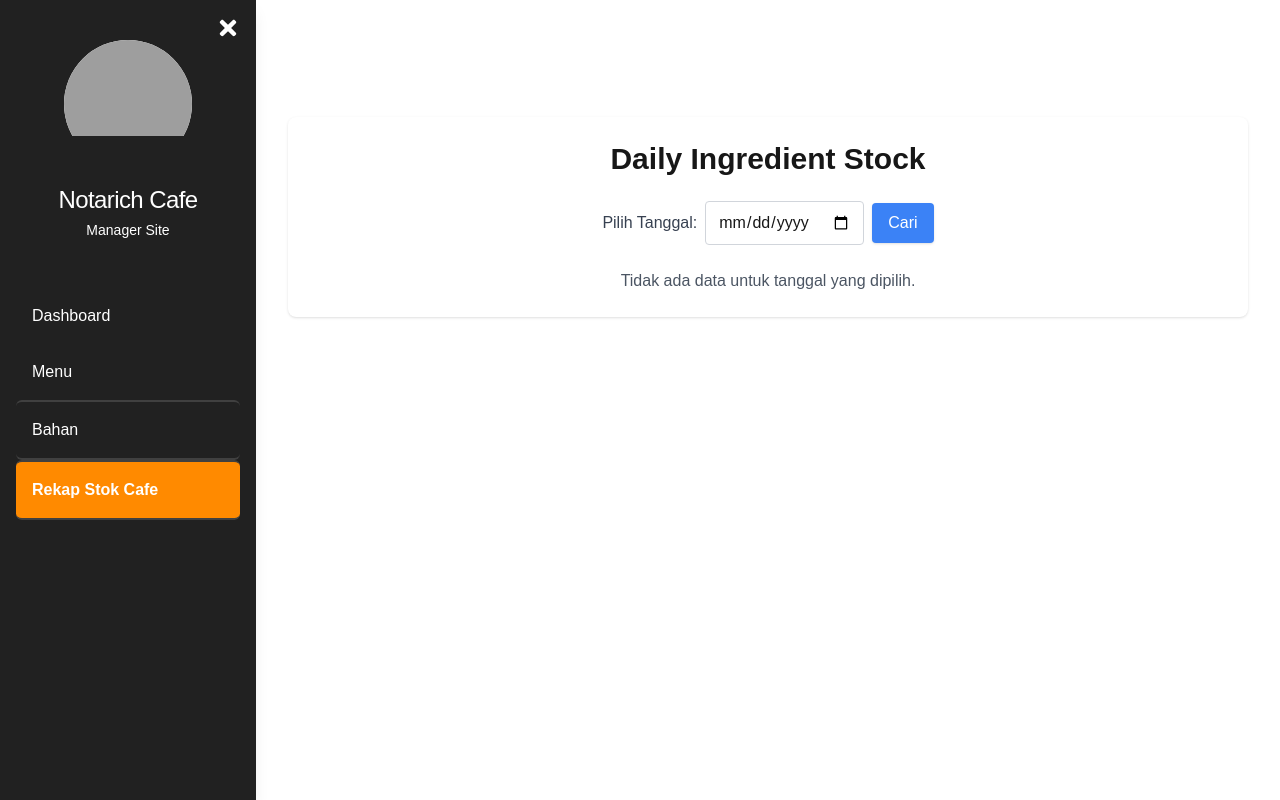
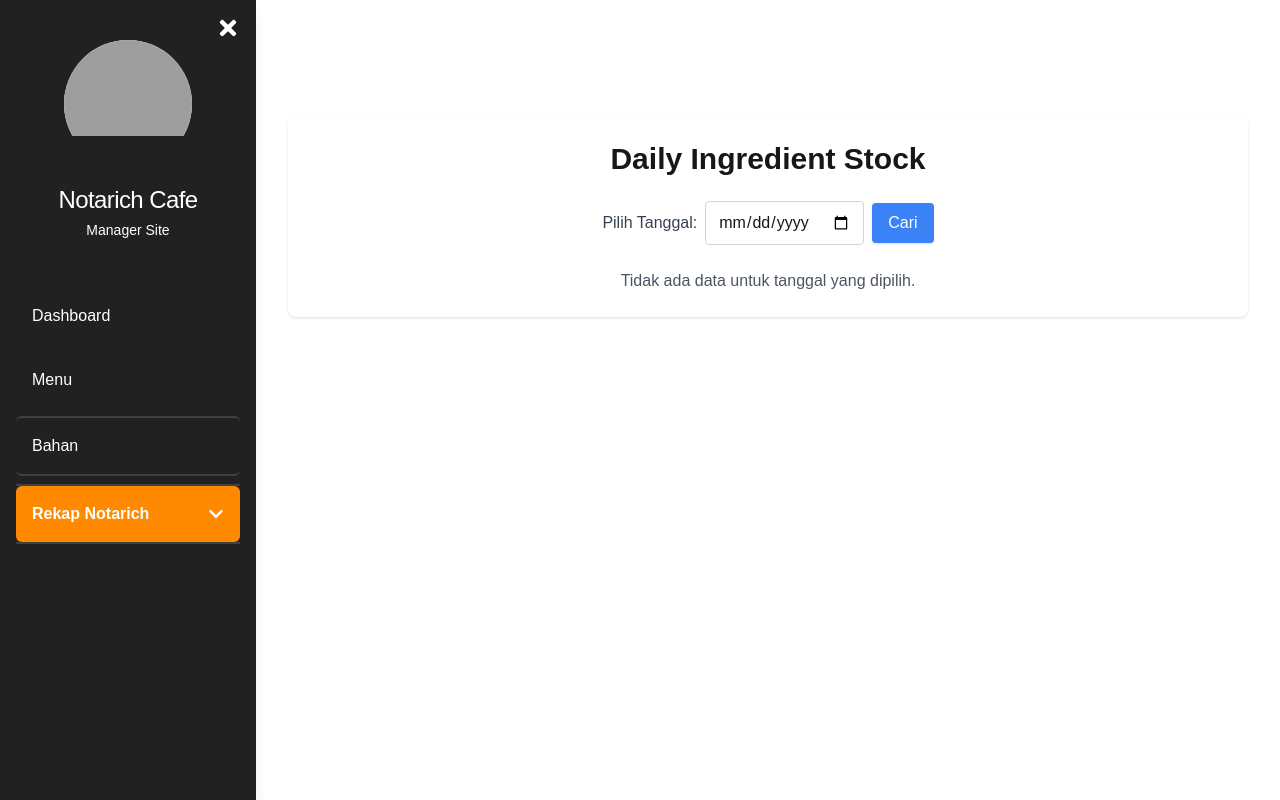
Before and after one commit to obeddx/notarichCafe, a Next.js app: page /manager/rekapStokCafe in a window 1280 px wide. Built offline with nearby package versions, Linux system fonts and the light colour scheme; grey boxes are pictures that could not be loaded.

Commit message:
ngerapihin sidebar manager+nambah dropdown

```diff
--- a/components/sidebar.tsx
+++ b/components/sidebar.tsx
@@ -1,9 +1,9 @@
 "use client";
 import Image from "next/image";
 import Link from "next/link";
-import { usePathname } from "next/navigation"; // Import usePathname
+import { usePathname } from "next/navigation";
 import { useState } from "react";
-import { FaBars, FaTimes } from "react-icons/fa";
+import { FaBars, FaTimes, FaChevronDown, FaChevronUp } from "react-icons/fa";
 
 interface SidebarProps {
   onToggle: (open: boolean) => void;
@@ -17,29 +17,16 @@ const Sidebar: React.FC<SidebarProps> = ({ onToggle, isOpen }) => {
   };
 
   return (
-    <div
-      className={`fixed top-0 left-0 h-full bg-[#212121] shadow-lg z-50 transition-all duration-300 ${
-        isOpen ? "w-64" : "w-20"
-      }`}
-    >
+    <div className={`fixed top-0 left-0 h-full bg-[#212121] shadow-lg z-50 transition-all duration-300 ${isOpen ? "w-64" : "w-20"}`}>
       <div className="flex flex-col items-center py-6">
         {/* Tombol Toggle */}
-        <button
-          onClick={handleToggle}
-          className="absolute top-4 right-4 text-white text-2xl focus:outline-none"
-        >
+        <button onClick={handleToggle} className="absolute top-4 right-4 text-white text-2xl focus:outline-none">
           {isOpen ? <FaTimes /> : <FaBars />}
         </button>
 
         {/* Logo */}
         <div className={`my-4 h-32 overflow-hidden rounded-full transition-all ${isOpen ? "w-32" : "w-16"}`}>
-          <Image
-            className="bg-white object-cover transition-all"
-            src="/logo-notarich-transparent.png"
-            height={4096}
-            width={2304}
-            alt="Logo"
-          />
+          <Image className="bg-white object-cover transition-all" src="/logo-notarich-transparent.png" height={4096} width={2304} alt="Logo" />
         </div>
 
         {/* Nama & Deskripsi */}
@@ -51,12 +38,29 @@ const Sidebar: React.FC<SidebarProps> = ({ onToggle, isOpen }) => {
         )}
       </div>
 
-      {/* Menu */}
-      <ul className="mt-6">
-        <SidebarItem href="/manager" label="Dashboard" isOpen={isOpen} />
-        <SidebarItem href="/manager/getMenu" label="Menu" isOpen={isOpen} />
-        <SidebarItem href="/manager/getBahan" label="Bahan" isOpen={isOpen} border />
-        <SidebarItem href="/manager/rekapStokCafe" label="Rekap Stok Cafe" isOpen={isOpen} border />
+      {/* Menu dengan spacing */}
+      <ul className="mt-6 space-y-2">
+        <li>
+          <SidebarItem href="/manager" label="Dashboard" isOpen={isOpen} />
+        </li>
+        <li>
+          <SidebarItem href="/manager/getMenu" label="Menu" isOpen={isOpen} />
+        </li>
+        <li>
+          <SidebarItem href="/manager/getBahan" label="Bahan" isOpen={isOpen} border />
+        </li>
+        <li>
+          <SidebarDropdown
+            label="Rekap Notarich"
+            isOpen={isOpen}
+            items={[
+              { href: "/manager/rekapStokCafe", label: "Rekap Stok Cafe" },
+              { href: "/manager/rekapStokGudang", label: "Rekap Stok Gudang" },
+              { href: "/manager/rekapPenjualan", label: "Rekap Penjualan" },
+            ]}
+            border
+          />
+        </li>
       </ul>
     </div>
   );
@@ -67,25 +71,72 @@ interface SidebarItemProps {
   label: string;
   isOpen: boolean;
   border?: boolean;
+  isDropdownItem?: boolean; // Menandakan item berada di dalam dropdown
 }
 
-const SidebarItem: React.FC<SidebarItemProps> = ({ href, label, isOpen, border = false }) => {
-  const pathname = usePathname(); // Ambil path URL saat ini
-  const isActive = pathname === href; // Cek apakah item sedang aktif
+const SidebarItem: React.FC<SidebarItemProps> = ({ href, label, isOpen, border = false, isDropdownItem = false }) => {
+  const pathname = usePathname();
+  const isActive = pathname === href;
+
+  // Kelas dasar
+  let classes = `text-white text-md leading-10 py-2 px-4 rounded-md transition-all cursor-pointer hover:bg-[#FF8A00] ${isActive ? "bg-[#FF8A00] font-bold" : ""}`;
+
+  // Jika item punya border (item top-level) tambahkan border-y
+  if (border) {
+    classes += " border-y-2 border-neutral-700";
+  }
+
+  // Jika item BUKAN dropdown, tambahkan margin horizontal
+  if (!isDropdownItem) {
+    classes += " mx-4";
+  }
 
   return (
     <Link href={href}>
-      <div
-        className={`text-white text-md leading-10 mx-4 py-2 px-4 rounded-md transition-all cursor-pointer hover:bg-[#FF8A00] ${
-          border ? "border-y-2 border-neutral-700" : ""
-        } ${
-          isActive ? "bg-[#FF8A00] font-bold" : "" // Tambahkan class jika item aktif
-        }`}
-      >
-        {isOpen ? label : label.charAt(0)}
-      </div>
+      <div className={classes}>{isOpen ? label : label.charAt(0)}</div>
     </Link>
   );
 };
 
+interface SidebarDropdownProps {
+  label: string;
+  isOpen: boolean;
+  items: { href: string; label: string }[];
+  border?: boolean;
+}
+
+const SidebarDropdown: React.FC<SidebarDropdownProps> = ({ label, isOpen, items, border = false }) => {
+  const [dropdownOpen, setDropdownOpen] = useState(false);
+  const toggleDropdown = () => setDropdownOpen(!dropdownOpen);
+
+  // Cek apakah salah satu item dropdown aktif
+  const pathname = usePathname();
+  const isActive = items.some((item) => item.href === pathname);
+
+  return (
+    <div className={`mx-4 ${border ? "border-y-2 border-neutral-700" : ""}`}>
+      {/* Tombol Induk Dropdown */}
+      <div onClick={toggleDropdown} className={`flex justify-between items-center text-white text-md leading-10 py-2 px-4 rounded-md transition-all cursor-pointer hover:bg-[#FF8A00] ${isActive ? "bg-[#FF8A00] font-bold" : ""}`}>
+        <span>{isOpen ? label : label.charAt(0)}</span>
+        {isOpen && (dropdownOpen ? <FaChevronUp /> : <FaChevronDown />)}
+      </div>
+
+      {/* Isi Dropdown */}
+      {dropdownOpen && (
+        <div className="ml-4 mt-2 flex flex-col gap-2">
+          {items.map((item, index) => (
+            <SidebarItem
+              key={index}
+              href={item.href}
+              label={item.label}
+              isOpen={isOpen}
+              isDropdownItem // Tandakan item ini berada di dalam dropdown
+            />
+          ))}
+        </div>
+      )}
+    </div>
+  );
+};
+
 export default Sidebar;
```
